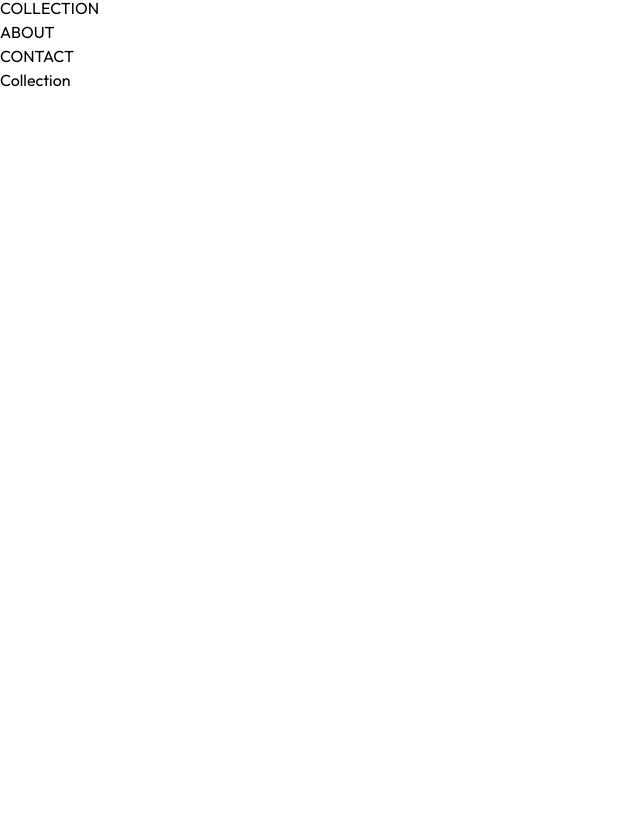
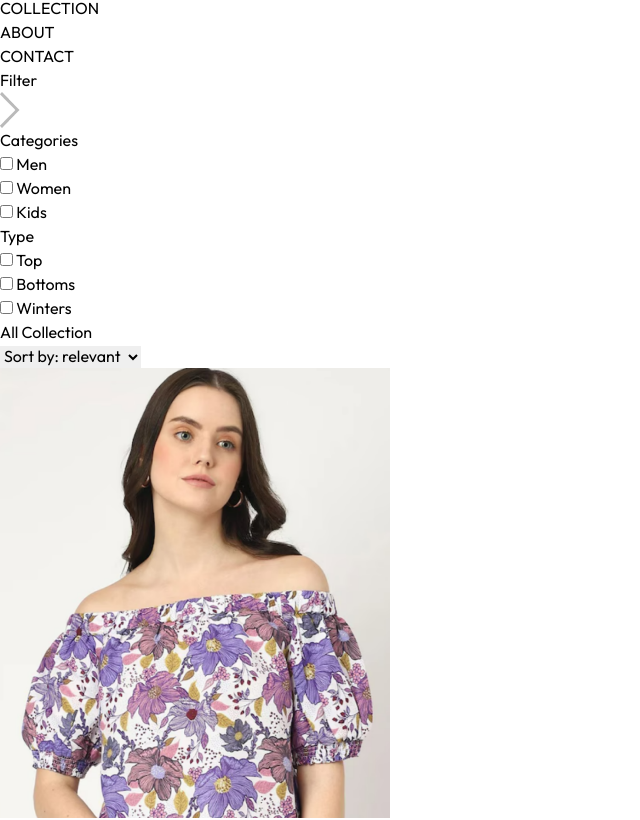
Before and after one commit to sagarbhati26/unico, a React (Vite) app: page /collection in a window 1280 px wide. Shown: the part 460-1280 px from the top of the page, without its empty margins (0-640 px from the left). Before the commit the page ends 800 px from the top, so only its background shows below. Built offline with nearby package versions, Linux system fonts and the light colour scheme.

Commit message:
filter commit

```diff
--- a/src/components/App.jsx
+++ b/src/components/App.jsx
@@ -10,6 +10,7 @@ import PlaceOrder from '../pages/PlaceOrder'
 import Product from '../pages/Product'
 import Collection from '../pages/Collection'
 import NavBar from './NavBar'
+import Footer from './Footer'
 
 function App() {
   return (
@@ -30,7 +31,7 @@ function App() {
 
 
       </Routes>
-
+<Footer/>
     </div>
   )
 }
--- /dev/null
+++ b/src/components/Footer.jsx
@@ -0,0 +1,51 @@
+import React from "react";
+import { assets } from "../assets/assets";
+
+const Footer = () => {
+  return (
+    <div className="bg-gray-50 py-10">
+      <div className="flex flex-col sm:grid grid-cols-[3fr_1fr_1fr] gap-14 my-10 mt-40 text-sm">
+        {/* Logo and description */}
+        <div>
+          <img className="mb-5 w-32" src={assets.logo} alt="Logo" />
+          <p className="w-full md:w-2/3 text-gray-600">
+            Lorem ipsum dolor sit amet consectetur adipisicing elit. Ratione
+            quisquam vel sapiente veniam consequuntur reprehenderit perspiciatis
+            earum dicta minima molestiae, ipsum soluta nihil fuga incidunt in
+            ullam rerum quis sit.
+          </p>
+        </div>
+
+        {/* Quick Links */}
+        <div>
+          <h3 className="font-semibold mb-4">Quick Links</h3>
+          <ul className="flex flex-col gap-1 text-gray-600">
+            <li><a href="/" className="hover:text-green-500 transition-all">Home</a></li>
+            <li><a href="/about" className="hover:text-green-500 transition-all">About Us</a></li>
+            <li><a href="/delivery" className="hover:text-green-500 transition-all">Delivery</a></li>
+            <li><a href="/privacy" className="hover:text-green-500 transition-all">Privacy Policy</a></li>
+          </ul>
+        </div>
+
+        {/* Get in Touch Section */}
+        <div>
+          <p className="text-xl font-medium mb-5">Get in touch</p>
+          <ul className="flex flex-col gap-1 text-gray-600">
+            <li><a href="tel:+91123456789" className="hover:text-green-500 transition-all">+91-123456789</a></li>
+            <li><a href="mailto:abc@abc.com" className="hover:text-green-500 transition-all">abc@abc.com</a></li>
+          </ul>
+        </div>
+      </div>
+
+
+      <div className="mt-10">
+        <hr />
+        <p className="py-5 text-sm text-center">
+          Copyright 2024 unico.com. All Rights Reserved.
+        </p>
+      </div>
+    </div>
+  );
+};
+
+export default Footer;
--- a/src/components/NewsLetter.jsx
+++ b/src/components/NewsLetter.jsx
@@ -1,11 +1,31 @@
-import React from 'react';
+import React from "react";
 
 const NewsLetter = () => {
+  const onSubmitHandler = (event) => {
+    event.preventDefault();
+  };
   return (
-    <div className="text-center">
-      <p className="text-2xl font-medium text-transparent bg-clip-text bg-gradient-to-r from-green-400 to-green-600 hover:from-green-500 hover:to-green-700 transition-all duration-300">
+    <div className="flex flex-col items-center justify-center py-10">
+      <p className="text-2xl font-medium text-transparent bg-clip-text bg-gradient-to-r from-green-400 to-green-600 hover:from-green-500 hover:to-green-700 transition-all duration-300 mb-6">
         Subscribe and get 20% off
       </p>
+      <form
+        onSubmit={onSubmitHandler}
+        className="flex flex-col sm:flex-row gap-4 items-center"
+      >
+        <input
+          type="email"
+          placeholder="Enter Your Email"
+          className="w-full sm:w-auto px-4 py-2 rounded-md border border-gray-300 focus:outline-none focus:border-green-500 transition-all duration-300"
+          required
+        />
+        <button
+          type="submit"
+          className="px-6 py-2 bg-green-500 text-white font-medium rounded-md hover:bg-green-600 transition-all duration-300"
+        >
+          Subscribe
+        </button>
+      </form>
     </div>
   );
 };
--- a/src/pages/Collection.jsx
+++ b/src/pages/Collection.jsx
@@ -1,9 +1,180 @@
-import React from 'react'
+import React, { useContext, useEffect, useState } from "react";
+import { ShopContext } from "../context/shopContext";
+import { assets } from "../assets/assets";
+import Title from "../components/Title";
+import ProductItem from "../components/ProductItem";
 
 const Collection = () => {
+  const { products } = useContext(ShopContext);
+  const [showFilter, setShowFilter] = useState(false);
+  const [filterProducts, setFilterProducts] = useState([]);
+  const [category, setCategory] = useState([]);
+  const [subCategory, setSubCategory] = useState([]);
+
+  const toggleCategory = (e) => {
+    const value = e.target.value;
+    setCategory((prev) =>
+      prev.includes(value)
+        ? prev.filter((item) => item !== value)
+        : [...prev, value]
+    );
+  };
+
+  const toggleSubCategory = (e) => {
+    const value = e.target.value;
+    setSubCategory((prev) =>
+      prev.includes(value)
+        ? prev.filter((item) => item !== value)
+        : [...prev, value]
+    );
+  };
+
+  const applyFilter = () => {
+    let productsCopy = products.slice();
+
+    // Filter by category
+    if (category.length > 0) {
+      productsCopy = productsCopy.filter((item) =>
+        category.includes(item.category.toLowerCase()) // Ensure case-insensitive match
+      );
+    }
+
+    // Filter by subcategory
+    if (subCategory.length > 0) {
+      productsCopy = productsCopy.filter((item) =>
+        subCategory.includes(item.subCategory)
+      );
+    }
+
+    // console.log("Filtered Products:", productsCopy); // Debugging line to verify filtered products
+    setFilterProducts(productsCopy);
+  };
+
+
+  useEffect(() => {
+    setFilterProducts(products);
+  }, [products]);
+
+  useEffect(() => {
+    applyFilter();
+  }, [category, subCategory]);
+
   return (
-    <div>Collection</div>
-  )
-}
+    <div className="flex flex-col sm:flex-row gap-1 sm:gap-10 pt-10 border-t">
+      {/* Filter toggle */}
+      <div className="min-w-60">
+        <p
+          className="my-2 text-xl flex items-center cursor-pointer gap-2"
+          onClick={() => setShowFilter(!showFilter)}
+        >
+          Filter
+          <img
+            className={`h-3 sm:hidden ${showFilter ? "rotate-90" : ""}`}
+            src={assets.dropdown_icon}
+            alt="dropdown icon"
+          />
+        </p>
 
-export default Collection
+        {/* Category filter */}
+        <div
+          className={`border border-gray-300 pl-5 ${showFilter ? "" : "hidden"} sm:block`}
+        >
+          <p className="mb-5 text-sm font-medium">Categories</p>
+          <div className="flex flex-col gap-2 text-sm font-light text-gray-700">
+            <p className="flex gap-2">
+              <input
+                className="w-3"
+                type="checkbox"
+                value="men"
+                onChange={toggleCategory}
+              />{" "}
+              Men
+            </p>
+            <p className="flex gap-2">
+              <input
+                className="w-3"
+                type="checkbox"
+                value="women"
+                onChange={toggleCategory}
+              />{" "}
+              Women
+            </p>
+            <p className="flex gap-2">
+              <input
+                className="w-3"
+                type="checkbox"
+                value="kids"
+                onChange={toggleCategory}
+              />{" "}
+              Kids
+            </p>
+          </div>
+        </div>
+
+        {/* Sub-category */}
+        <div
+          className={`border border-gray-300 pl-5 mt-5 ${showFilter ? "" : "hidden"} sm:block`}
+        >
+          <p className="mb-5 text-sm font-medium">Type</p>
+          <div className="flex flex-col gap-2 text-sm font-light text-gray-700">
+            <p className="flex gap-2">
+              <input
+                className="w-3"
+                type="checkbox"
+                value="Top"
+                onChange={toggleSubCategory}
+              />{" "}
+              Top
+            </p>
+            <p className="flex gap-2">
+              <input
+                className="w-3"
+                type="checkbox"
+                value="Bottoms"
+                onChange={toggleSubCategory}
+              />{" "}
+              Bottoms
+            </p>
+            <p className="flex gap-2">
+              <input
+                className="w-3"
+                type="checkbox"
+                value="Winters"
+                onChange={toggleSubCategory}
+              />{" "}
+              Winters
+            </p>
+          </div>
+        </div>
+      </div>
+
+      {/* Right side */}
+      <div className="flex-1">
+        <div className="flex justify-between text-base sm:text-2xl mb-4">
+          <Title text1="All" text2="Collection" />
+          <select className="border-2 border-gray-300 text-sm px-2">
+            <option value="relevant">Sort by: relevant</option>
+            <option value="low-high">Sort by: low-high</option>
+            <option value="high-low">Sort by: high-low</option>
+          </select>
+        </div>
+
+        {/* Product map */}
+        <div className="grid grid-cols-1 sm:grid-cols-2 lg:grid-cols-4 gap-4">
+          {filterProducts &&
+            filterProducts.map((item, index) => (
+              <ProductItem
+                key={index}
+                id={item._id}
+                image={item.image}
+                name={item.name}
+                price={item.price}
+              />
+            ))}
+        </div>
+      </div>
+    </div>
+  );
+};
+
+export default Collection;
```
